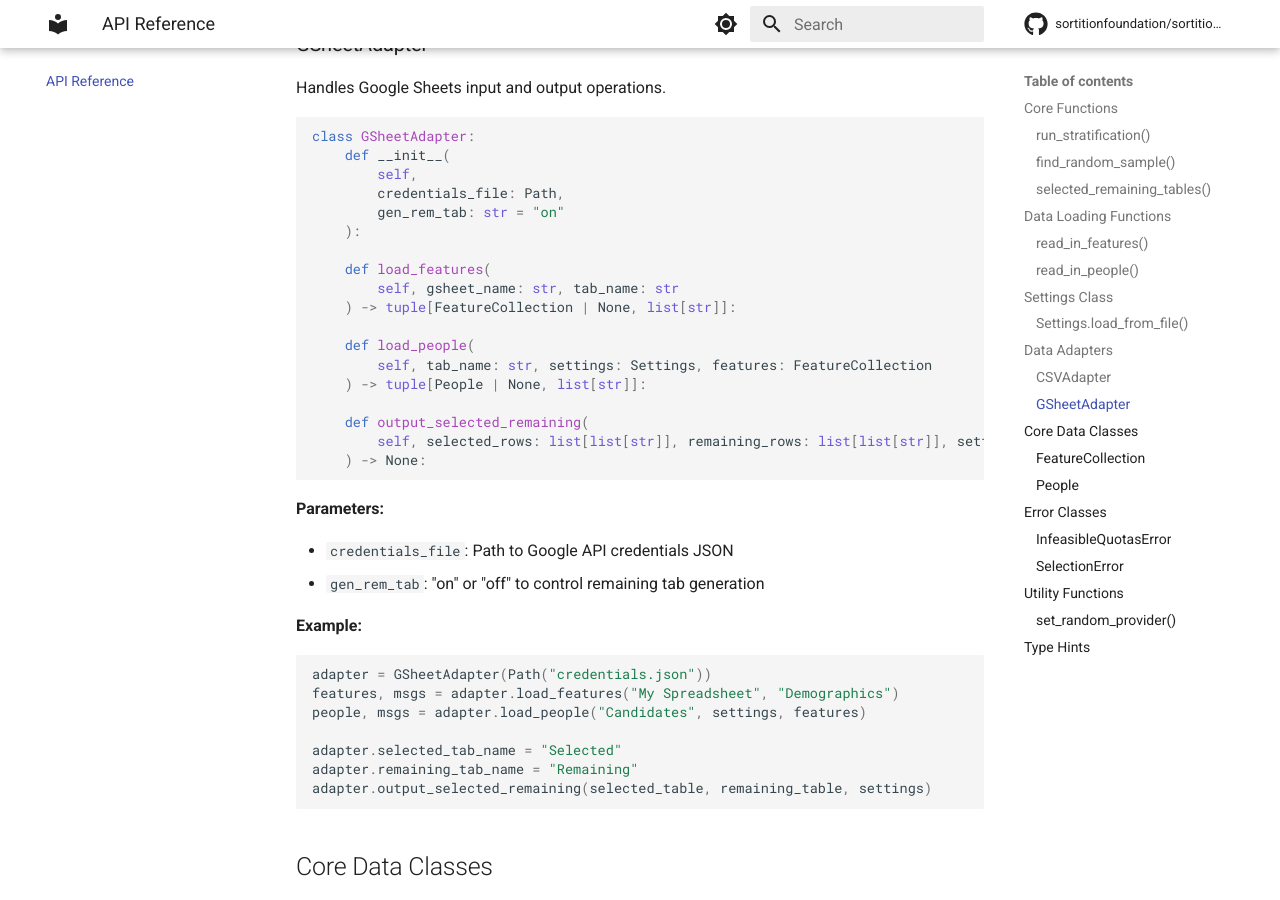
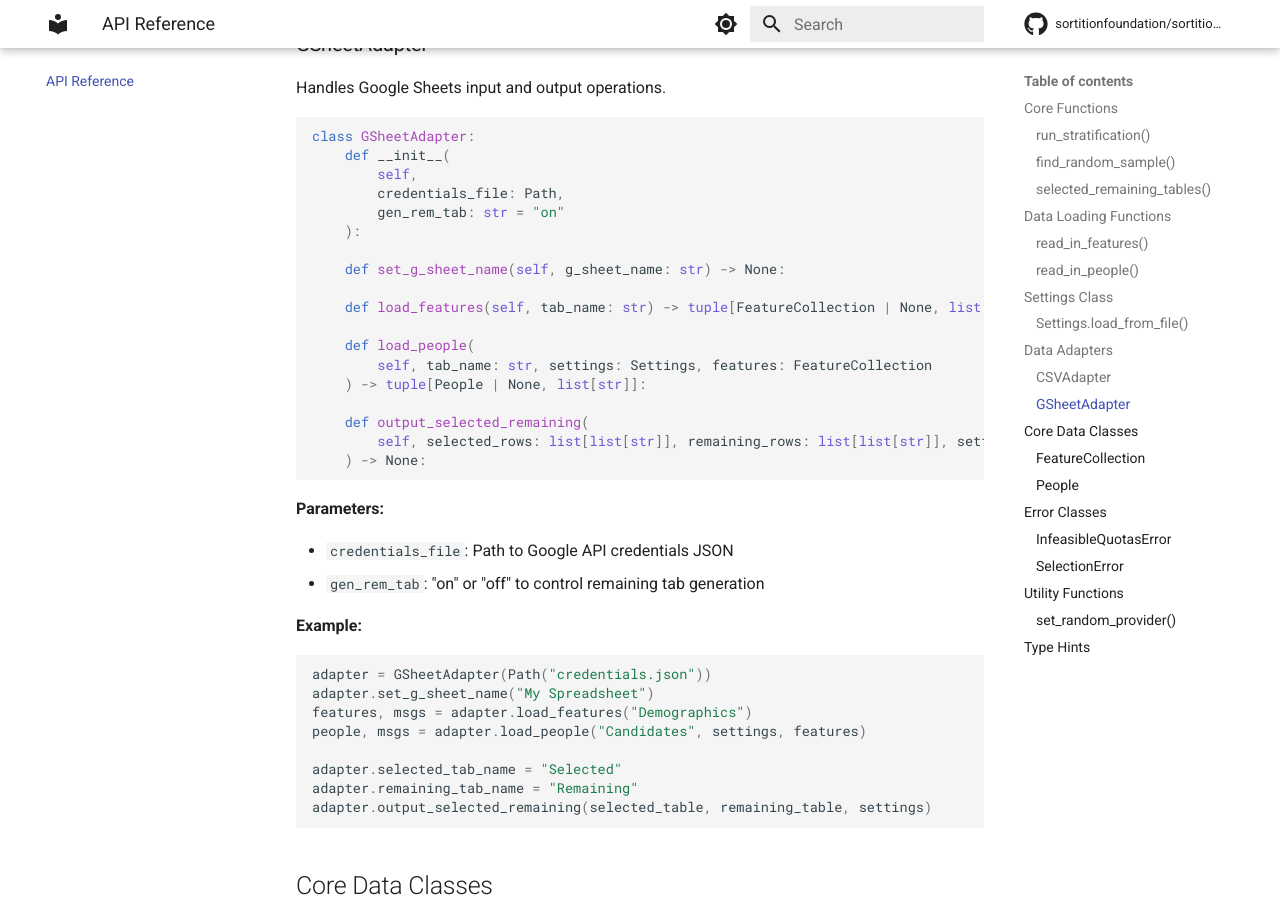
Before and after one commit to sortitionfoundation/sortition-algorithms, an MkDocs documentation site: the page built from docs/api-reference.md, in a window 1280 px wide and 900 px high, scrolled down 6218 px. Built offline with MkDocs 1.6.1 and Material for MkDocs 9.7.7, drawn with Linux system fonts in a browser that asks for light colours; comment, search, counter and statistics services are not loaded.

Commit message:
Reset spreadsheet object when changing name
in the GSheetAdapter. Otherwise you can change the name and the
spreadsheet object won't actually change.

````diff
--- a/docs/api-reference.md
+++ b/docs/api-reference.md
@@ -305,9 +305,9 @@ class GSheetAdapter:
         gen_rem_tab: str = "on"
     ):
 
-    def load_features(
-        self, gsheet_name: str, tab_name: str
-    ) -> tuple[FeatureCollection | None, list[str]]:
+    def set_g_sheet_name(self, g_sheet_name: str) -> None:
+
+    def load_features(self, tab_name: str) -> tuple[FeatureCollection | None, list[str]]:
 
     def load_people(
         self, tab_name: str, settings: Settings, features: FeatureCollection
@@ -327,7 +327,8 @@ class GSheetAdapter:
 
 ```python
 adapter = GSheetAdapter(Path("credentials.json"))
-features, msgs = adapter.load_features("My Spreadsheet", "Demographics")
+adapter.set_g_sheet_name("My Spreadsheet")
+features, msgs = adapter.load_features("Demographics")
 people, msgs = adapter.load_people("Candidates", settings, features)
 
 adapter.selected_tab_name = "Selected"
````
Also changed, not shown: docs/adapters.md (+4 -2 lines), docs/quickstart.md (+2 -1 lines), 2 other files.
